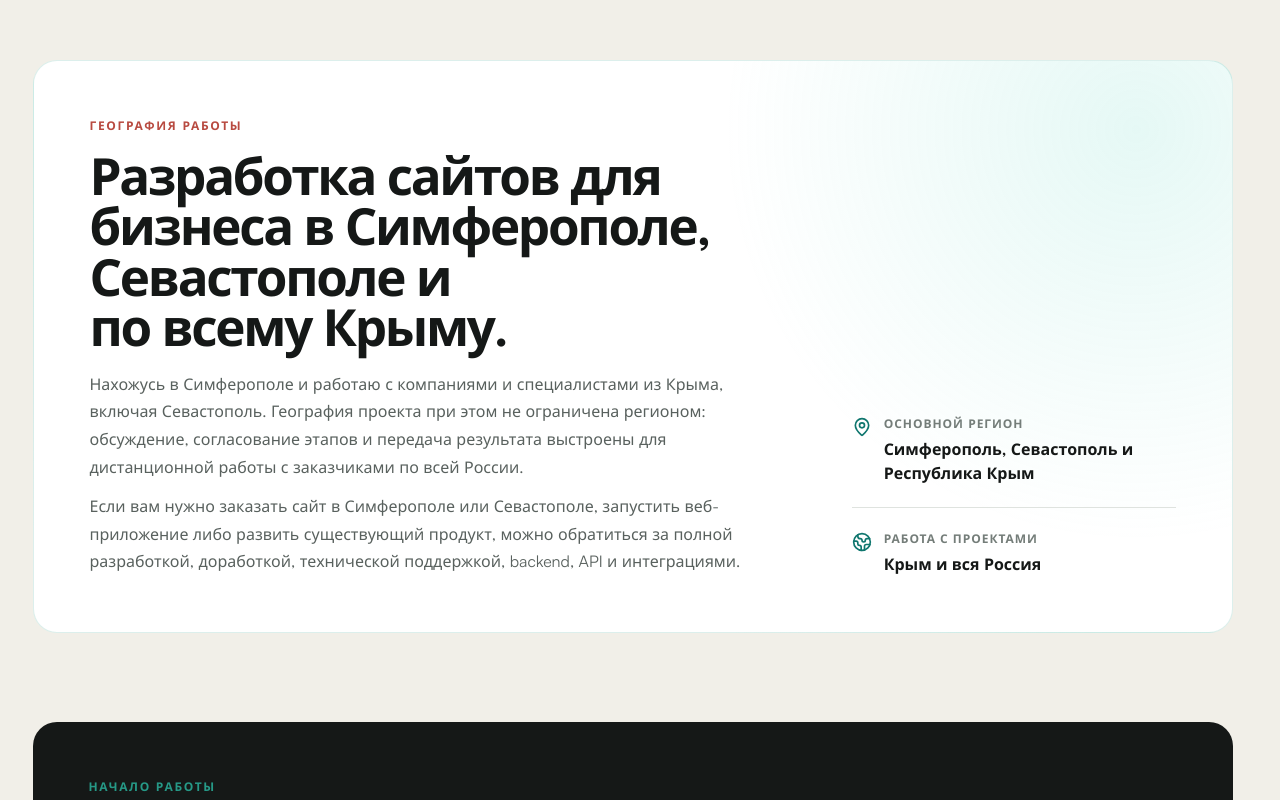
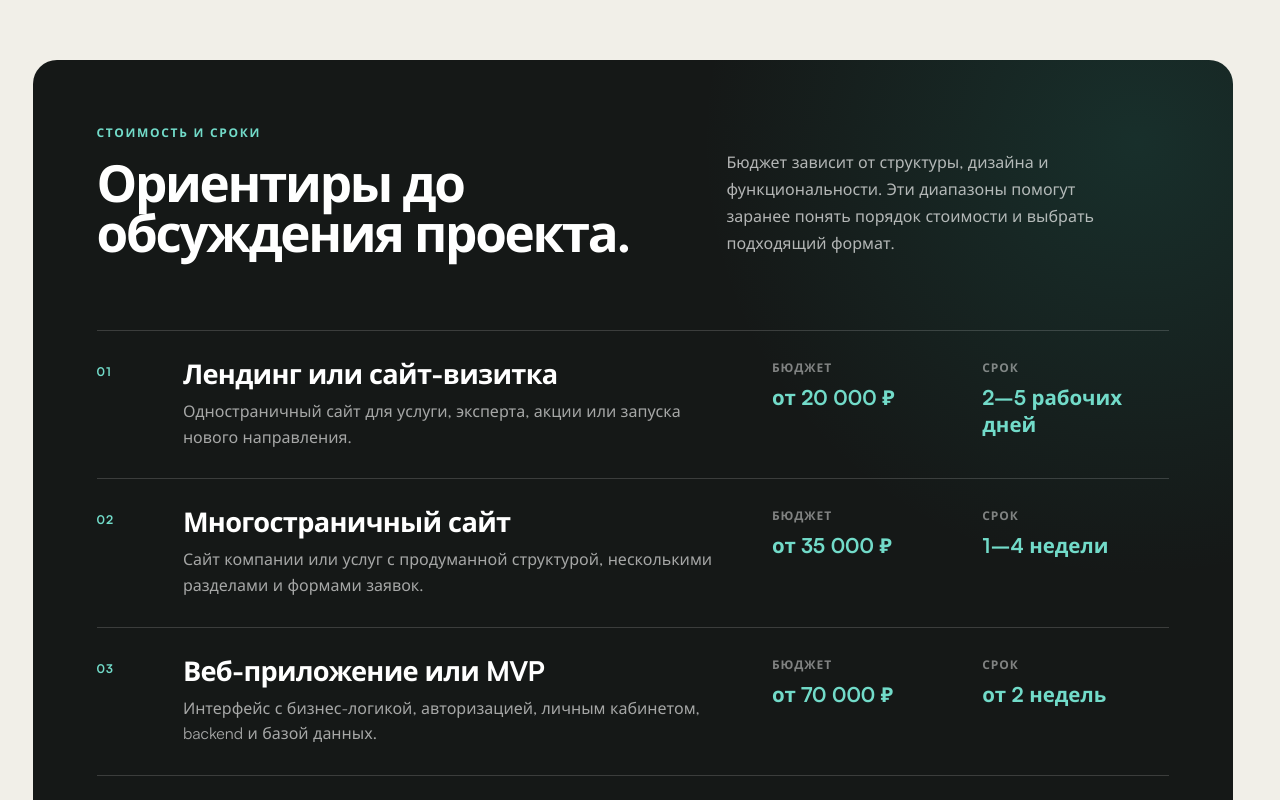
Before and after one commit to Aleks-man/portfolio, a React (Vite) app: page /services in a window 1280 px wide. Shown: the part 2240-3040 px from the top of the page. Built offline with nearby package versions, Linux system fonts and the light colour scheme; no server answers.

Commit message:
feat: add service pricing and timelines

```diff
--- /dev/null
+++ b/src/components/ServicePricing.tsx
@@ -0,0 +1,43 @@
+import type { PortfolioContent } from '../content/portfolio'
+
+type ServicePricingProps = {
+  pricing: PortfolioContent['servicesPage']['pricing']
+}
+
+export function ServicePricing({ pricing }: ServicePricingProps) {
+  return (
+    <section className="service-pricing" aria-labelledby="service-pricing-title">
+      <div className="service-pricing__heading">
+        <div>
+          <p className="section__kicker">{pricing.kicker}</p>
+          <h2 id="service-pricing-title">{pricing.title}</h2>
+        </div>
+        <p>{pricing.lead}</p>
+      </div>
+
+      <div className="service-pricing__list">
+        {pricing.items.map((item, index) => (
+          <article className="service-pricing__item" key={item.title}>
+            <span className="service-pricing__number">0{index + 1}</span>
+            <div className="service-pricing__service">
+              <h3>{item.title}</h3>
+              <p>{item.description}</p>
+            </div>
+            <dl className="service-pricing__details">
+              <div>
+                <dt>{pricing.priceLabel}</dt>
+                <dd>{item.price}</dd>
+              </div>
+              <div>
+                <dt>{pricing.timelineLabel}</dt>
+                <dd>{item.timeline}</dd>
+              </div>
+            </dl>
+          </article>
+        ))}
+      </div>
+
+      <p className="service-pricing__note">{pricing.note}</p>
+    </section>
+  )
+}
--- a/src/content/portfolio.en.ts
+++ b/src/content/portfolio.en.ts
@@ -91,6 +91,40 @@ export const englishContent = {
       lead: "I build websites, web applications, and internal systems: plan the structure and interface, implement the required logic, and connect databases and integrations. I can deliver the entire project or join at a specific stage.",
       includesLabel: "What is included",
       fitLabel: "Best for",
+      pricing: {
+        kicker: "Pricing & timeline",
+        title: "A useful estimate before we discuss the project.",
+        lead: "The final budget depends on structure, design, and functionality. These starting points help set expectations and choose the right format.",
+        priceLabel: "Budget",
+        timelineLabel: "Timeline",
+        items: [
+          {
+            title: "Landing page or small business site",
+            description: "A focused one-page website for a service, professional, campaign, or new business direction.",
+            price: "from ₽20,000",
+            timeline: "2–5 business days",
+          },
+          {
+            title: "Multi-page business website",
+            description: "A company or service website with a clear structure, multiple sections, and enquiry forms.",
+            price: "from ₽35,000",
+            timeline: "1–4 weeks",
+          },
+          {
+            title: "Web application or MVP",
+            description: "An interface with business logic, authentication, user accounts, backend, and a database.",
+            price: "from ₽70,000",
+            timeline: "from 2 weeks",
+          },
+          {
+            title: "Improvements & support",
+            description: "Issue resolution, feature development, integrations, and ongoing technical support.",
+            price: "from ₽1,500/hour",
+            timeline: "from 1 business day",
+          },
+        ],
+        note: "The starting timelines assume an agreed scope and ready-to-use materials. The exact cost and launch date are confirmed after a short project discussion. Domain, hosting, paid third-party services, and extensive content production are estimated separately.",
+      },
 
       serviceArea: {
         kicker: "Service area",
--- a/src/content/portfolio.ru.ts
+++ b/src/content/portfolio.ru.ts
@@ -97,6 +97,40 @@ export const russianContent = {
 
       includesLabel: "Что входит",
       fitLabel: "Подходит для",
+      pricing: {
+        kicker: "Стоимость и сроки",
+        title: "Ориентиры до обсуждения проекта.",
+        lead: "Бюджет зависит от структуры, дизайна и функциональности. Эти диапазоны помогут заранее понять порядок стоимости и выбрать подходящий формат.",
+        priceLabel: "Бюджет",
+        timelineLabel: "Срок",
+        items: [
+          {
+            title: "Лендинг или сайт-визитка",
+            description: "Одностраничный сайт для услуги, эксперта, акции или запуска нового направления.",
+            price: "от 20 000 ₽",
+            timeline: "2–5 рабочих дней",
+          },
+          {
+            title: "Многостраничный сайт",
+            description: "Сайт компании или услуг с продуманной структурой, несколькими разделами и формами заявок.",
+            price: "от 35 000 ₽",
+            timeline: "1–4 недели",
+          },
+          {
+            title: "Веб-приложение или MVP",
+            description: "Интерфейс с бизнес-логикой, авторизацией, личным кабинетом, backend и базой данных.",
+            price: "от 70 000 ₽",
+            timeline: "от 2 недель",
+          },
+          {
+            title: "Доработка и поддержка",
+            description: "Исправление ошибок, развитие функциональности, интеграции и техническое сопровождение.",
+            price: "от 1 500 ₽/час",
+            timeline: "от 1 рабочего дня",
+          },
+        ],
+        note: "Указаны стартовые сроки для согласованного объёма и готовых материалов. Точную стоимость и дату запуска фиксируем после короткого обсуждения задачи. Домен, хостинг, платные сервисы и подготовка большого объёма контента оцениваются отдельно.",
+      },
 
       serviceArea: {
         kicker: "География работы",
--- a/src/pages/ServicesPage.tsx
+++ b/src/pages/ServicesPage.tsx
@@ -1,5 +1,6 @@
 import { ProcessSection } from '../components/ProcessSection'
 import { ServiceAreaSection } from '../components/ServiceAreaSection'
+import { ServicePricing } from '../components/ServicePricing'
 import { ServiceStartSection } from '../components/ServiceStartSection'
 import { ServicesOverview } from '../components/ServicesOverview'
 import { ServicesFaq } from '../components/ServicesFaq'
@@ -28,6 +29,7 @@ export function ServicesPage({ portfolio }: ServicesPageProps) {
   return (
     <div className="page-content services-page" id="top">
       <ServicesOverview services={portfolio.servicesPage} />
+      <ServicePricing pricing={portfolio.servicesPage.pricing} />
       <ServiceAreaSection area={portfolio.servicesPage.serviceArea} />
       <ServiceStartSection start={portfolio.servicesPage.start} telegramHref={portfolio.contact.telegramHref} />
       <ProcessSection process={portfolio.process} />
--- a/src/styles/services-page.css
+++ b/src/styles/services-page.css
@@ -137,6 +137,110 @@
   flex: 0 0 auto;
   margin-top: 2px;
   color: var(--teal-dark);
+}
+
+.service-pricing {
+  width: var(--container);
+  margin: 0 auto var(--section-y);
+  padding: clamp(36px, 5vw, 64px);
+  border-radius: var(--radius-lg);
+  color: var(--surface);
+  background:
+    radial-gradient(circle at 92% 8%, rgba(38, 153, 135, 0.18), transparent 30%),
+    var(--ink);
+}
+
+.service-pricing__heading {
+  display: grid;
+  grid-template-columns: minmax(0, 1.1fr) minmax(280px, 0.9fr);
+  gap: clamp(36px, 7vw, 92px);
+  align-items: end;
+}
+
+.service-pricing .section__kicker {
+  color: var(--teal-light);
+}
+
+.service-pricing__heading h2 {
+  max-width: 720px;
+  margin-top: 14px;
+  color: inherit;
+  font-size: clamp(2rem, 4vw, 3.7rem);
+}
+
+.service-pricing__heading > p {
+  max-width: 550px;
+  color: rgba(255, 255, 255, 0.68);
+  line-height: 1.7;
+}
+
+.service-pricing__list {
+  margin-top: clamp(42px, 6vw, 72px);
+  border-top: 1px solid rgba(255, 255, 255, 0.16);
+}
+
+.service-pricing__item {
+  padding: 28px 0;
+  display: grid;
+  grid-template-columns: 48px minmax(0, 1fr) minmax(300px, 0.72fr);
+  gap: clamp(18px, 3vw, 42px);
+  align-items: start;
+  border-bottom: 1px solid rgba(255, 255, 255, 0.16);
+}
+
+.service-pricing__number {
+  padding-top: 5px;
+  color: var(--teal-light);
+  font-size: var(--text-xs);
+  font-weight: 760;
+  letter-spacing: 0.08em;
+}
+
+.service-pricing__service h3 {
+  color: inherit;
+  font-size: clamp(1.25rem, 2.2vw, 1.7rem);
+}
+
+.service-pricing__service p {
+  max-width: 620px;
+  margin-top: 9px;
+  color: rgba(255, 255, 255, 0.62);
+  line-height: 1.6;
+}
+
+.service-pricing__details {
+  margin: 0;
+  display: grid;
+  grid-template-columns: repeat(2, minmax(0, 1fr));
+  gap: 24px;
+}
+
+.service-pricing__details div {
+  min-width: 0;
+}
+
+.service-pricing__details dt {
+  color: rgba(255, 255, 255, 0.46);
+  font-size: var(--text-xs);
+  font-weight: 760;
+  letter-spacing: 0.08em;
+  text-transform: uppercase;
+}
+
+.service-pricing__details dd {
+  margin: 8px 0 0;
+  color: var(--teal-light);
+  font-size: clamp(1.05rem, 1.8vw, 1.28rem);
+  font-weight: 720;
+  line-height: 1.35;
+}
+
+.service-pricing__note {
+  max-width: 780px;
+  margin-top: 24px;
+  color: rgba(255, 255, 255, 0.48);
+  font-size: var(--text-sm);
+  line-height: 1.65;
 }
 
 .services-page .process {
@@ -404,8 +508,18 @@
 
   .service-area,
   .service-start,
+  .service-pricing__heading,
   .services-faq {
     grid-template-columns: 1fr;
+  }
+
+  .service-pricing__item {
+    grid-template-columns: 38px minmax(0, 1fr);
+  }
+
+  .service-pricing__details {
+    grid-column: 2;
+    max-width: 440px;
   }
 
   .services-faq {
@@ -422,6 +536,7 @@
   .service-catalog,
   .service-area,
   .service-start,
+  .service-pricing,
   .services-faq {
     width: var(--container-mobile);
   }
@@ -430,6 +545,10 @@
   .service-start {
     padding: 28px 22px;
     gap: 38px;
+  }
+
+  .service-pricing {
+    padding: 32px 22px;
   }
 
   .services-page .process {
@@ -476,4 +595,18 @@
   .service-offer__includes ul {
     grid-template-columns: 1fr;
   }
+
+  .service-pricing__item {
+    grid-template-columns: 1fr;
+    gap: 14px;
+  }
+
+  .service-pricing__number,
+  .service-pricing__details {
+    grid-column: auto;
+  }
+
+  .service-pricing__details {
+    margin-top: 8px;
+  }
 }
```
